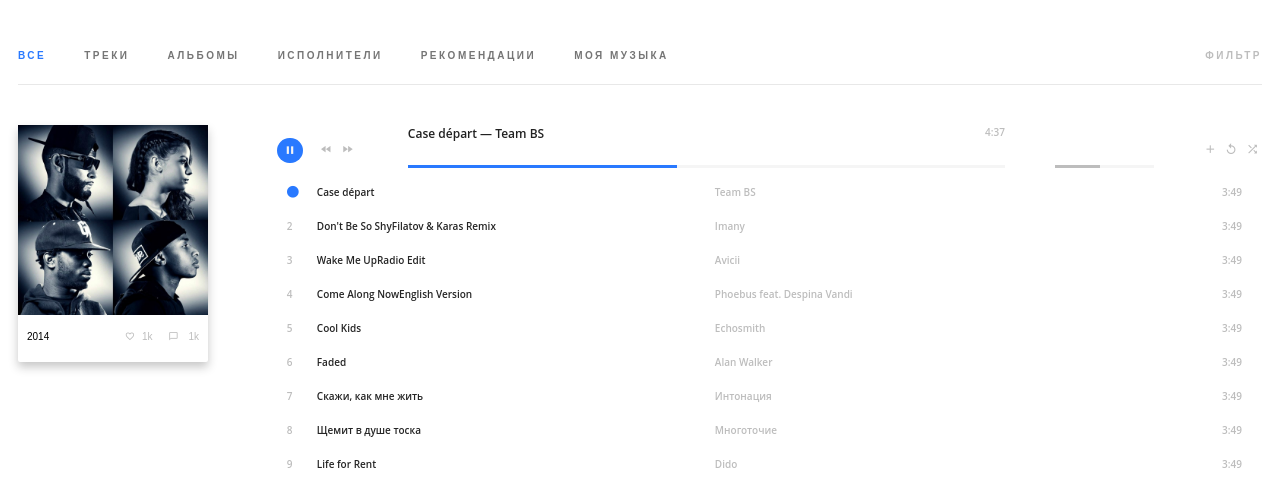
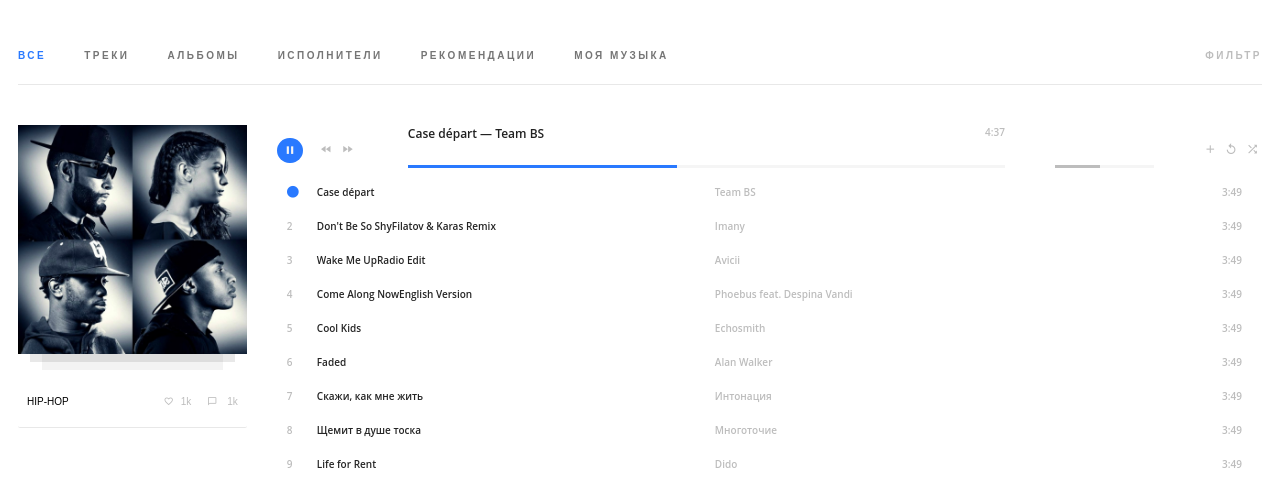
Before and after one commit to Golars/MusicOst, a plain HTML site: page user.html in a window 1280 px wide. Shown: the part 303-791 px from the top of the page. Drawn offline with nearby package versions, Linux system fonts and the light colour scheme.

Commit message:
+finish user

```diff
--- a/sass/user.sass
+++ b/sass/user.sass
@@ -3,8 +3,36 @@
 @import "header"
 
 .play-track
-  width: 20%
+  margin-right: 20px/$width * 100%
+  width: 20% - 20px/$width * 100%
   float: left
+  .m-small-el
+    width: 100%
+    +box-shadow(none)
+    +borderBottom()
+    .cover
+      position: relative
+      width: 100%
+      height: auto
+      margin-bottom: 24px
+      .first
+        bottom: -6px
+        position: absolute
+        width: 170px/190px *100%
+        left: (100% - 170px/190px *100%)/2
+        height: 10px
+        z-index: -3
+        background-color: transparentize($base-color-dark, 0.9)
+      .last
+        @extend .first
+        width: 150px/190px *100%
+        left: (100% - 150px/190px *100%)/2
+        height: 16px
+        bottom: -14px
+        background-color: transparentize($base-color-dark, 0.95)
+    .cover img
+      width: 100%
+      height: auto
 .track-playlist
   float: left
   width: 80%
--- a/user.html
+++ b/user.html
@@ -74,9 +74,11 @@
         <div class="m-small-el">
             <div class="cover">
                 <img src="images/m1x1.jpg"/>
+                <div class="first"></div>
+                <div class="last"></div>
             </div>
             <div class="info">
-                <div class="year">2014</div>
+                <div class="year">HIP-HOP</div>
                 <div class="right">
                     <span class="like"><i class="zmdi zmdi-favorite-outline"></i>1k</span>
                     <span class="comments"><i class="zmdi zmdi-comment-outline"></i> 1k</span>
```
Also changed, not shown: sass/user.css, 1 other file.
